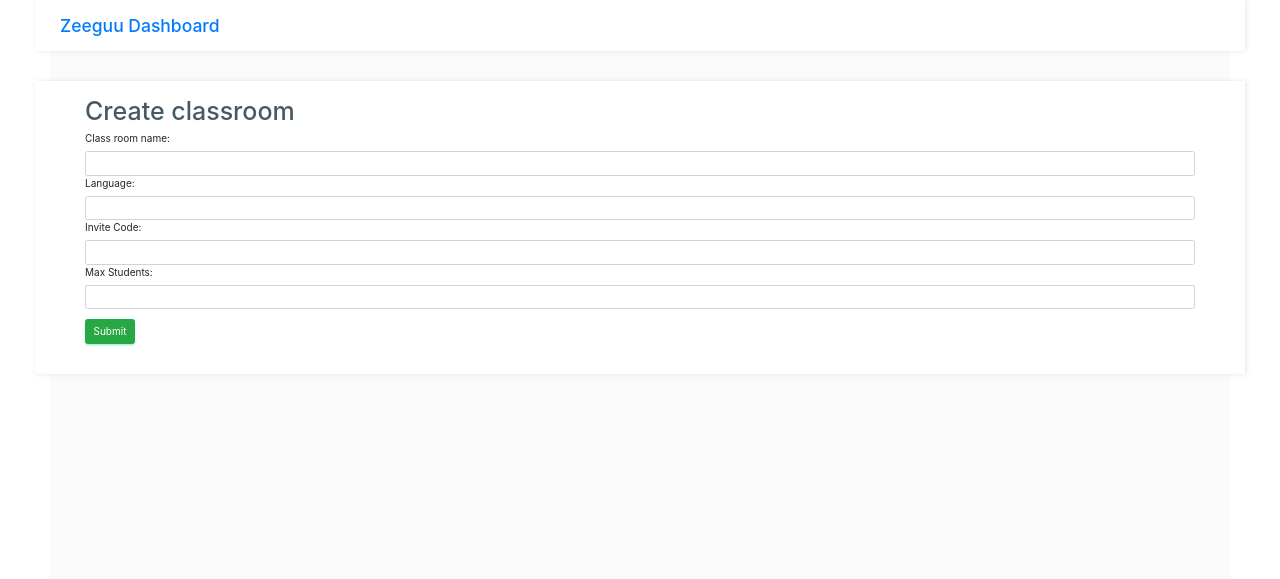
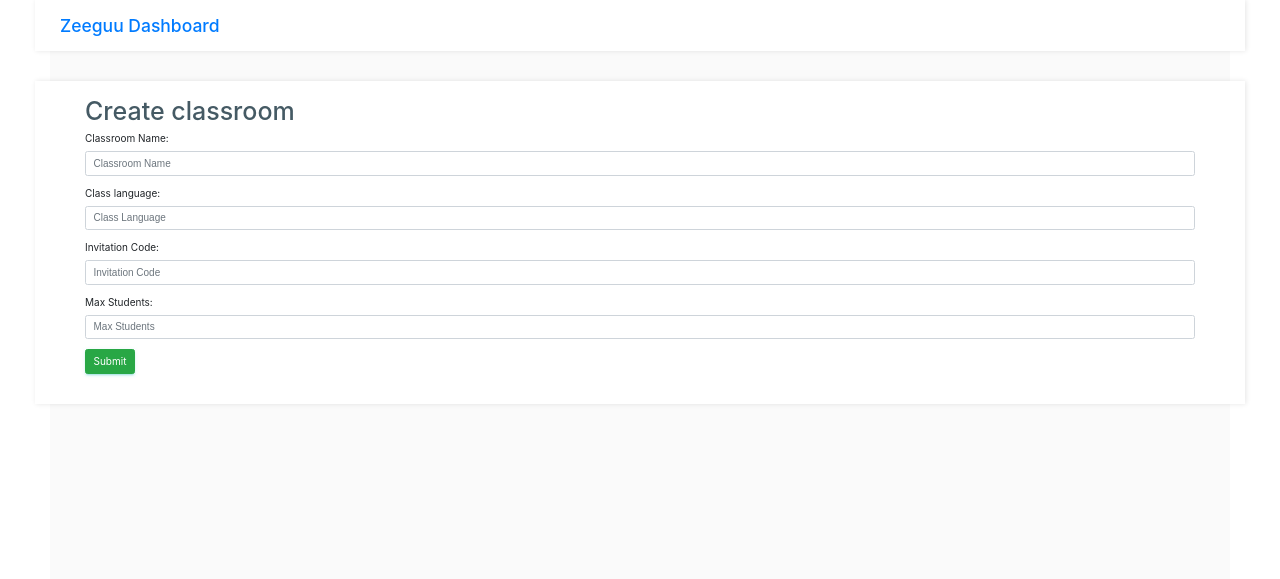
Before and after one commit to RUGSoftEng/2018-ZeeguuDashboard, a Flask app: page /create_classroom in a window 1280 px wide. Shown: the top 579 px of the page. Run offline with Flask 2, Linux system fonts and the light colour scheme; some libraries are stand-ins or nearby versions.

Commit message:
Designed create_class page v2

```diff
--- a/zeeguu_dashboard/app/templates/createcohort.html
+++ b/zeeguu_dashboard/app/templates/createcohort.html
@@ -15,72 +15,36 @@
     <body>
 
     <div class="container">
-
         <h1>Create classroom</h1>
         <form  action="" method="post" role="form">
             {{ form.csrf }}
             {{ form.hidden_tag() }}
             <div class="form-group">
+                <div class="form-group">
+                    <label>Classroom Name:</label>
+                    <input type="text" class="form-control" id="class_name" name="class_name" placeholder="Classroom Name">
+                </div>
 
-                <label for="name">Class room name:</label>
-                <input type="text" class="form-control" id="class_name" name="class_name" placeholder="">
+                <div class="form-group">
+                    <label>Class language:</label>
+                    <input type="text" class="form-control" id="class_language_id" name="class_language_id" placeholder="Class Language">
+                </div>
 
-                <label for="name">Language:</label>
-                <input type="text" class="form-control" id="class_language_id" name="class_language_id" placeholder="">
+                <div class="form-group">
+                    <label>Invitation Code:</label>
+                    <input type="text" class="form-control" id="inv_code" name="inv_code" placeholder="Invitation Code">
+                </div>
 
-                <label for="name">Invite Code:</label>
-                <input type="text" class="form-control" id="inv_code" name="inv_code" placeholder="">
-
-                <label for="name">Max Students:</label>
-                <input type="text" class="form-control" id="max_students" name="max_students" placeholder="">
+                <div class="form-group">
+                    <label>Max Students:</label>
+                    <input type="text" class="form-control" id="max_students" name="max_students" placeholder="Max Students">
+                </div>
             </div>
             <button type="submit" class="btn btn-success">Submit</button>
 
         </form>
-
         <br>
     </div>
 
 
-
-
-{##}
-{##}
-{# <h1>Create classroom</h1>#}
-{#    <form action="" method="post">#}
-{#        {{ form.hidden_tag() }}#}
-{#        <p>#}
-{#          {{ form.class_name.label }}<br>#}
-{#          {{ form.class_name(size=32) }}#}
-{#            {% for error in form.class_name.errors %}#}
-{#            <span style="color: red;">[{{ error }}]</span>#}
-{#            {% endfor %}#}
-{#        </p>#}
-{#	<p>#}
-{#          {{ form.class_language_id.label }}<br>#}
-{#          {{ form.class_language_id(size=32) }}#}
-{#        {% for error in form.class_language_id.errors %}#}
-{#            <span style="color: red;">[{{ error }}]</span>#}
-{#            {% endfor %}#}
-{#        </p>#}
-{#	<p>#}
-{#          {{ form.inv_code.label }}<br>#}
-{#          {{ form.inv_code(size=32) }}#}
-{#        {% for error in form.inv_code.errors %}#}
-{#            <span style="color: red;">[{{ error }}]</span>#}
-{#            {% endfor %}#}
-{#        </p>#}
-{#        <p>#}
-{#          {{ form.max_students.label }}<br>#}
-{#          {{ form.max_students(size=32) }}#}
-{#            {% for error in form.max_students.errors %}#}
-{#            <span style="color: red;">[{{ error }}]</span>#}
-{#            {% endfor %}#}
-{#        </p>#}
-{##}
-{#        <p>{{ form.submit() }}</p>#}
-{#        <br>#}
-{#    </form>#}
-
-
 {% endblock %}
```
